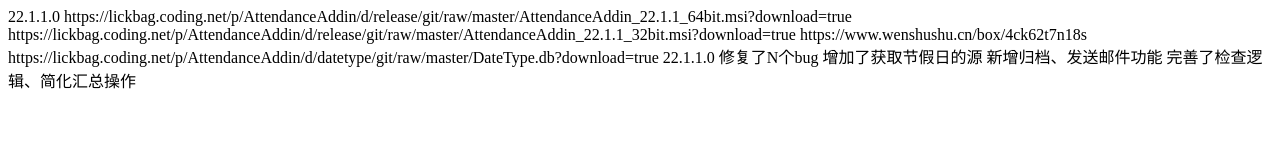
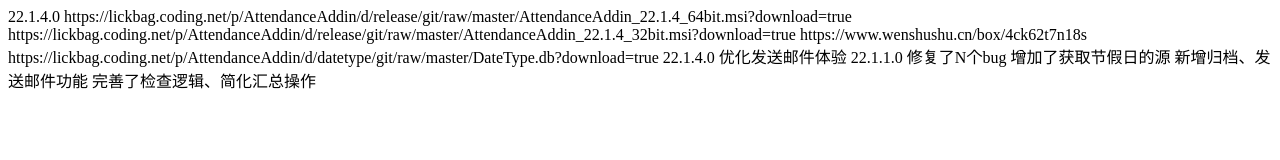
Before and after one commit to LickBag/AttendanceUpdate, a plain HTML site: page index.html in a window 1280 px wide. Drawn offline with Linux system fonts and the light colour scheme.

Commit message:
Update index.html

```diff
--- a/index.html
+++ b/index.html
@@ -1,12 +1,16 @@
 <?xml version="1.0" encoding="UTF-8"?>
 <lickBag>
     <attendanceAddin>
-        <version>22.1.1.0</version>
-        <x64fileURL>https://lickbag.coding.net/p/AttendanceAddin/d/release/git/raw/master/AttendanceAddin_22.1.1_64bit.msi?download=true</x64fileURL>
-        <x86fileURL>https://lickbag.coding.net/p/AttendanceAddin/d/release/git/raw/master/AttendanceAddin_22.1.1_32bit.msi?download=true</x86fileURL>
+        <version>22.1.4.0</version>
+        <x64fileURL>https://lickbag.coding.net/p/AttendanceAddin/d/release/git/raw/master/AttendanceAddin_22.1.4_64bit.msi?download=true</x64fileURL>
+        <x86fileURL>https://lickbag.coding.net/p/AttendanceAddin/d/release/git/raw/master/AttendanceAddin_22.1.4_32bit.msi?download=true</x86fileURL>
         <downloadURL>https://www.wenshushu.cn/box/4ck62t7n18s</downloadURL>
         <datetypeURL>https://lickbag.coding.net/p/AttendanceAddin/d/datetype/git/raw/master/DateType.db?download=true</datetypeURL>
         <versionLogs>
+            <versionLog>
+                <version>22.1.4.0</version>
+                <log>优化发送邮件体验</log>
+            </versionLog>
             <versionLog>
                 <version>22.1.1.0</version>
                 <log>修复了N个bug</log>
```
